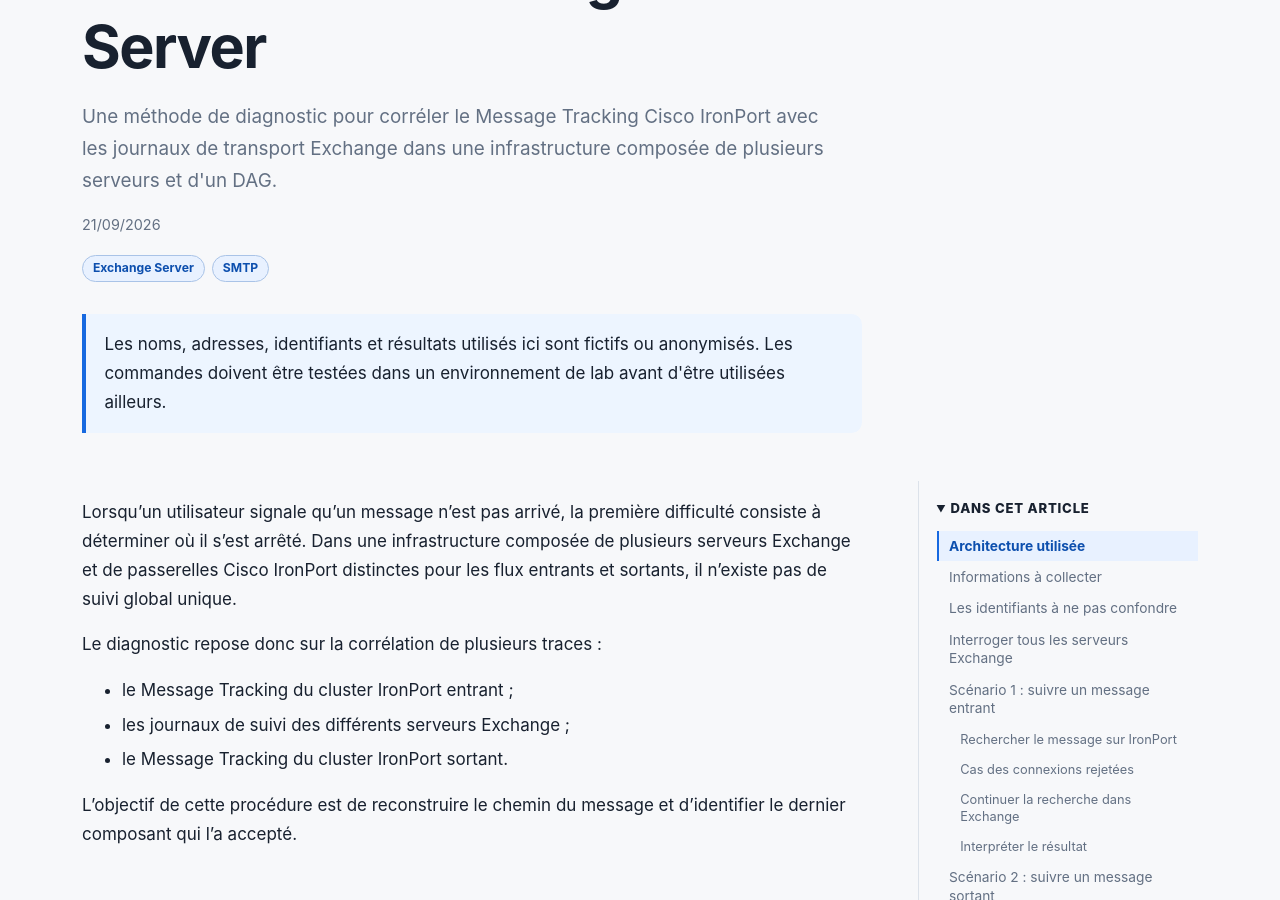
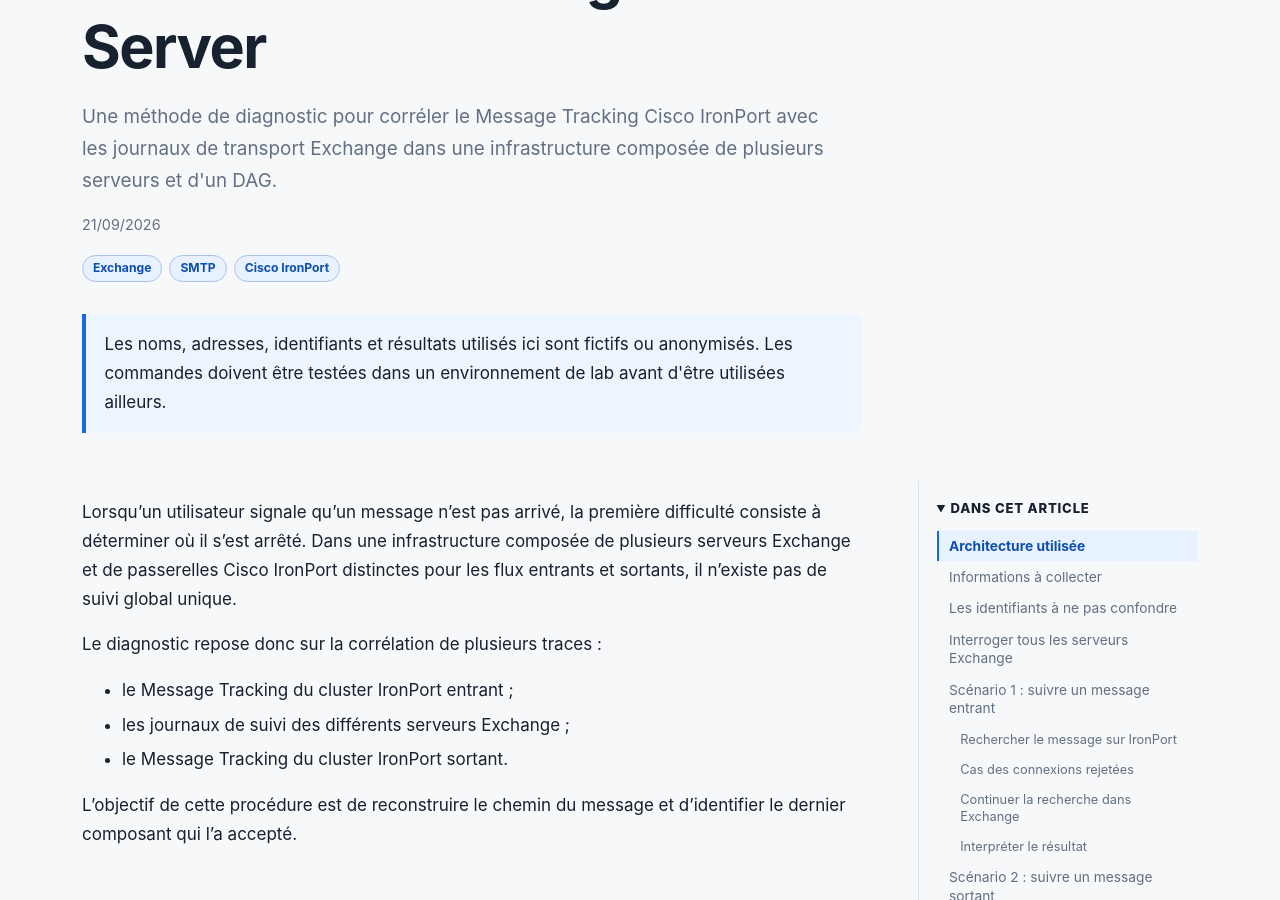
Before and after one commit to Coubiac/coubiac.github.io, a Jekyll site: the page built from _posts/2026-09-21-suivre-message-ironport-exchange-server.md, in a window 1280 px wide and 900 px high, scrolled down 376 px. Built offline with Jekyll 4.4.1, drawn with Linux system fonts in a browser that asks for light colours.

Commit message:
content: harmoniser métadonnées et type de 2026-09-21-suivre-message-ironport-exchange-server

```diff
--- a/_posts/2026-09-21-suivre-message-ironport-exchange-server.md
+++ b/_posts/2026-09-21-suivre-message-ironport-exchange-server.md
@@ -1,10 +1,12 @@
 ---
 layout: post
+article_type: tutoriel
 title: "Suivre un message de bout en bout entre Cisco IronPort et Exchange Server"
 description: "Une méthode de diagnostic pour corréler le Message Tracking Cisco IronPort avec les journaux de transport Exchange dans une infrastructure composée de plusieurs serveurs et d'un DAG."
 tags:
-  - Exchange Server
+  - Exchange
   - SMTP
+  - Cisco IronPort
 ---
 
 Lorsqu'un utilisateur signale qu'un message n'est pas arrivé, la première difficulté consiste à déterminer où il s'est arrêté. Dans une infrastructure composée de plusieurs serveurs Exchange et de passerelles Cisco IronPort distinctes pour les flux entrants et sortants, il n'existe pas de suivi global unique.
```
